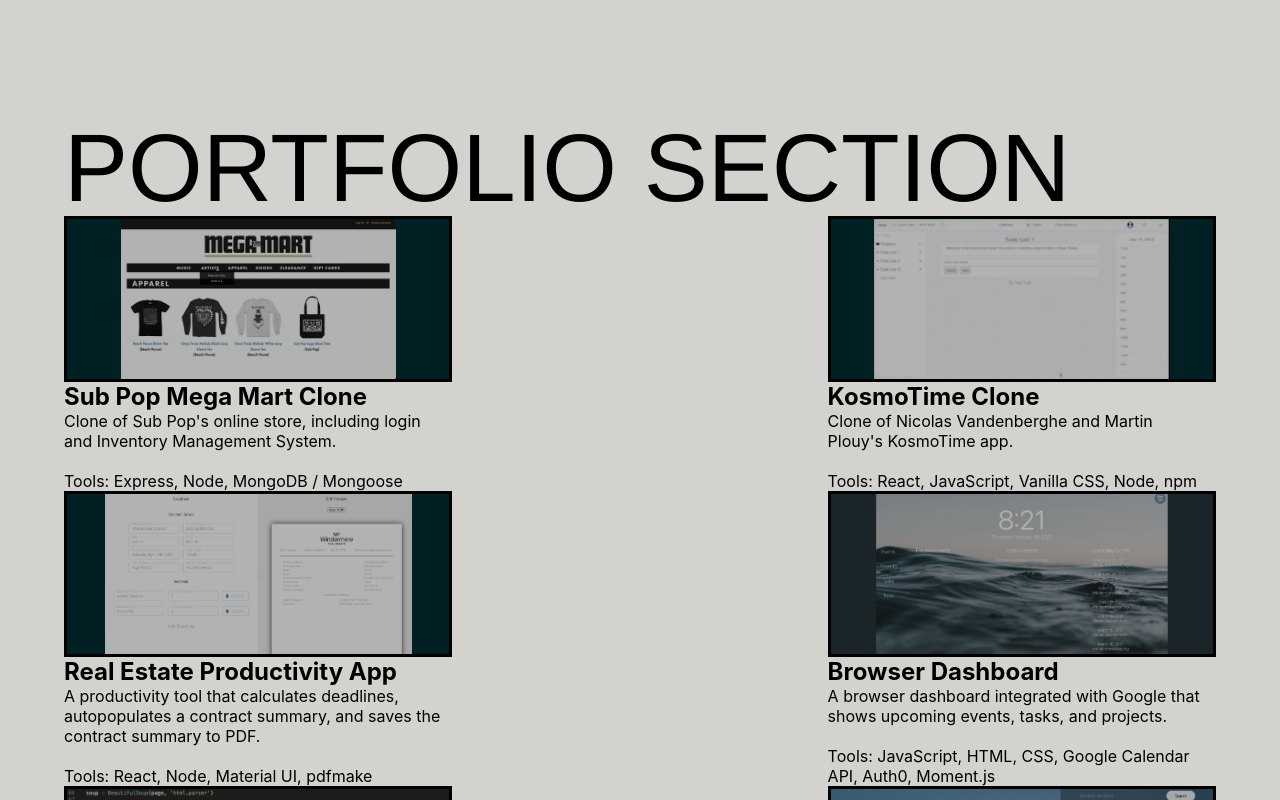
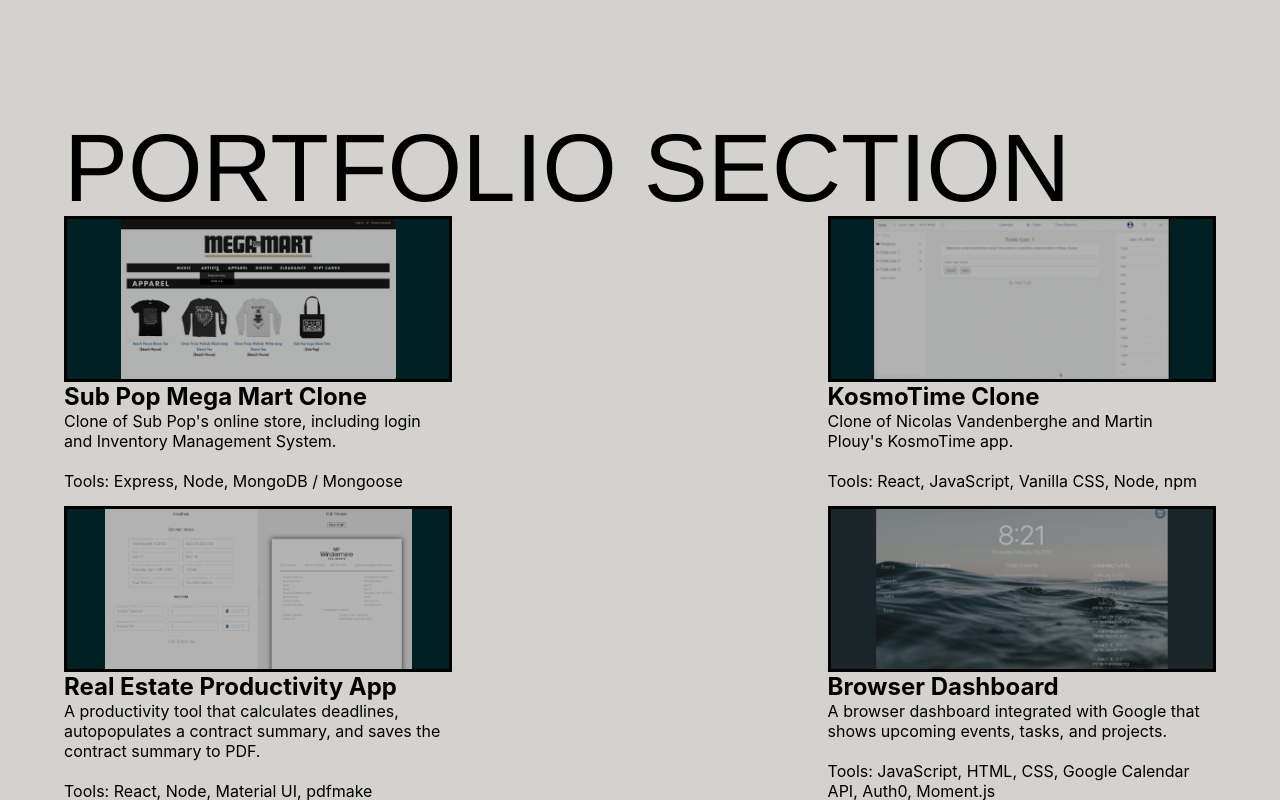
Before and after one commit to dyyllaann/portfolio, a React (Create React App) app: page /info in a window 1280 px wide. Shown: the part 1440-2240 px from the top of the page. Built offline with nearby package versions, Linux system fonts and the light colour scheme.

Commit message:
Fix text overlap. Add margin for portfolio items.

```diff
--- a/src/App.css
+++ b/src/App.css
@@ -4,7 +4,6 @@
 
 section {
   min-height: 90vh;
-  max-height: 90vh;
   display: flex;
   flex-direction: column;
   margin-bottom: 5vh;
@@ -135,6 +134,10 @@
   overflow: scroll;
 }
 
+.portfolio-grid--item {
+  margin-bottom: 15px;
+}
+
 @media only screen and (max-width: 600px) {
   h1 {
     font-size: 3.5rem;
--- a/src/PortfolioCard.js
+++ b/src/PortfolioCard.js
@@ -7,7 +7,7 @@
   }
 
   return (
-		<div>
+		<div className="portfolio-grid--item">
 			<div className="imagePlaceholder">
 				<a href={props.link} rel="noreferrer" target={"_blank"}>
 					<img src={props.image} alt="Preview" />
```
